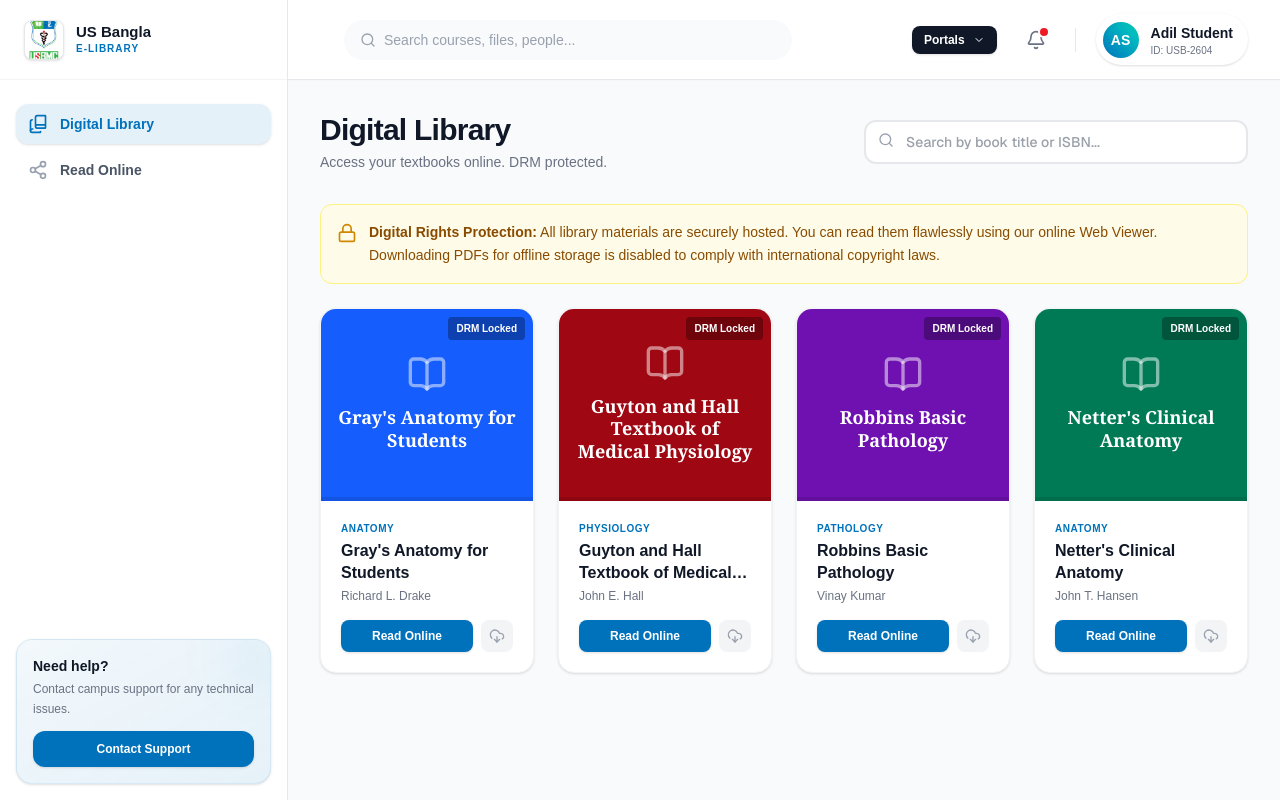
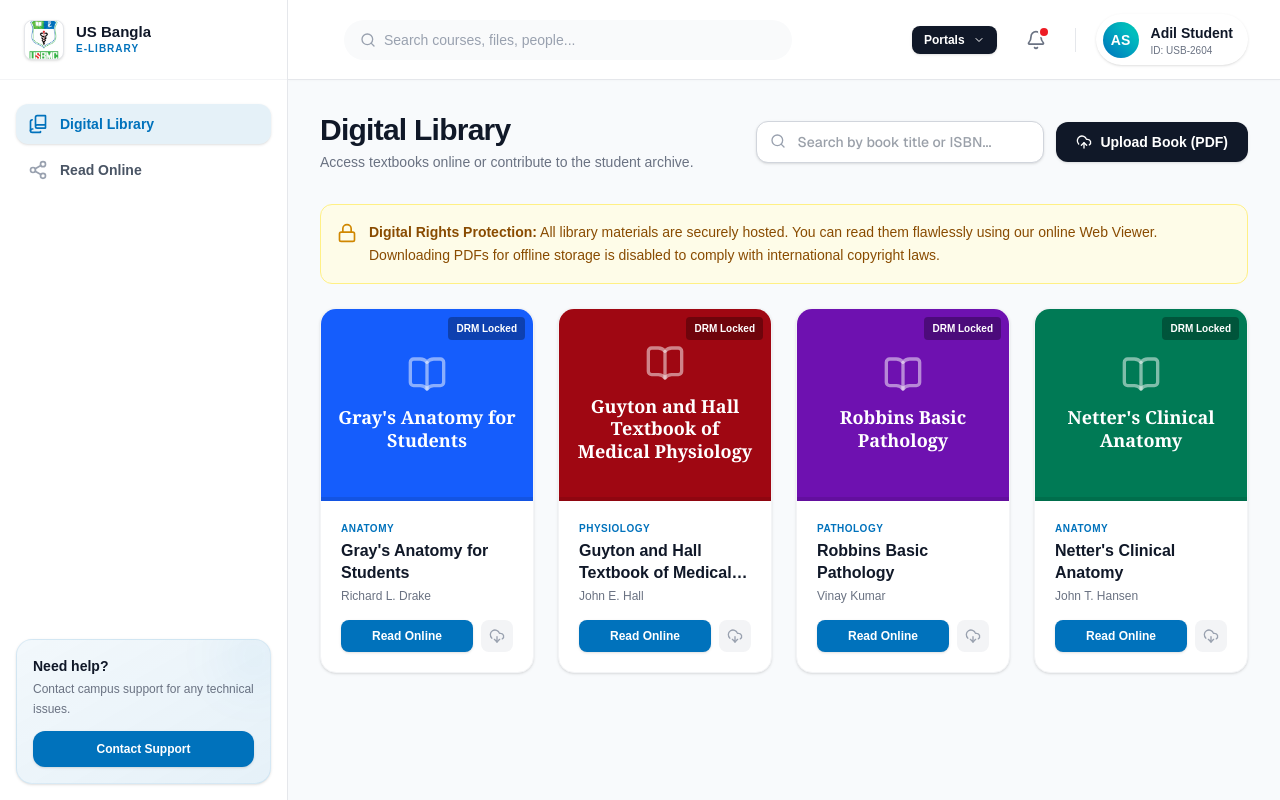
Before and after one commit to AdilAhmedAhir/Demo_US_Bangla_Portal, a Next.js app: page /library in a window 1280 px wide. Built offline with nearby package versions, Linux system fonts and the light colour scheme.

Commit message:
style: update SMS header name and add library upload button

```diff
--- a/src/app/library/page.tsx
+++ b/src/app/library/page.tsx
@@ -1,5 +1,5 @@
 import React from 'react';
-import { BookOpen, Search, Lock, DownloadCloud } from 'lucide-react';
+import { BookOpen, Search, Lock, DownloadCloud, UploadCloud } from 'lucide-react';
 
 export default function LibraryPage() {
   const books = [
@@ -11,18 +11,23 @@
 
   return (
     <div className="flex flex-col gap-6 w-full pb-10">
-      <div className="flex flex-col md:flex-row md:items-center justify-between gap-4 mb-2">
+      <div className="flex flex-col lg:flex-row lg:items-center justify-between gap-4 mb-2">
         <div>
           <h1 className="text-3xl font-black tracking-tight text-gray-900">Digital Library</h1>
-          <p className="mt-1 text-sm text-gray-500 font-medium">Access your textbooks online. DRM protected.</p>
+          <p className="mt-1 text-sm text-gray-500 font-medium">Access textbooks online or contribute to the student archive.</p>
         </div>
-        <div className="relative max-w-sm w-full font-sans">
-          <input
-            type="text"
-            placeholder="Search by book title or ISBN..."
-            className="w-full pl-10 pr-4 py-2.5 bg-white border-2 border-gray-200 rounded-xl text-sm focus:outline-none focus:border-brand-primary-blue focus:ring-1 focus:ring-brand-primary-blue/20 transition-all font-medium text-gray-700"
-          />
-          <Search className="w-4 h-4 text-gray-400 absolute left-3.5 top-3" />
+        <div className="flex flex-col sm:flex-row items-center gap-3 w-full lg:w-auto">
+          <div className="relative w-full sm:w-72 font-sans">
+            <input
+              type="text"
+              placeholder="Search by book title or ISBN..."
+              className="w-full pl-10 pr-4 py-2.5 bg-white border border-gray-300 rounded-xl text-sm focus:outline-none focus:border-brand-primary-blue focus:ring-1 focus:ring-brand-primary-blue/20 transition-all font-medium text-gray-700 shadow-sm"
+            />
+            <Search className="w-4 h-4 text-gray-400 absolute left-3.5 top-3" />
+          </div>
+          <button className="w-full sm:w-auto flex items-center justify-center gap-2 bg-gray-900 hover:bg-gray-800 text-white px-5 py-2.5 rounded-xl font-bold text-sm transition shadow-sm whitespace-nowrap">
+            <UploadCloud className="w-4 h-4" /> Upload Book (PDF)
+          </button>
         </div>
       </div>
 
--- a/src/app/sms-mockup/page.tsx
+++ b/src/app/sms-mockup/page.tsx
@@ -32,8 +32,8 @@
             <div className="w-10 h-10 rounded-full bg-gray-300 mx-auto flex items-center justify-center text-gray-600 mb-1">
                <Smartphone className="w-5 h-5" />
             </div>
-            <h2 className="text-xs font-bold text-gray-900">USBMAlerts</h2>
-            <p className="text-[9px] text-gray-500 font-medium">Enterprise Gateway</p>
+            <h2 className="text-[11px] font-bold text-gray-900">US Bangla Medical College</h2>
+            <p className="text-[9px] text-gray-500 font-medium">Enterprise SMS Gateway</p>
          </div>
 
          {/* Chat Body */}
```
